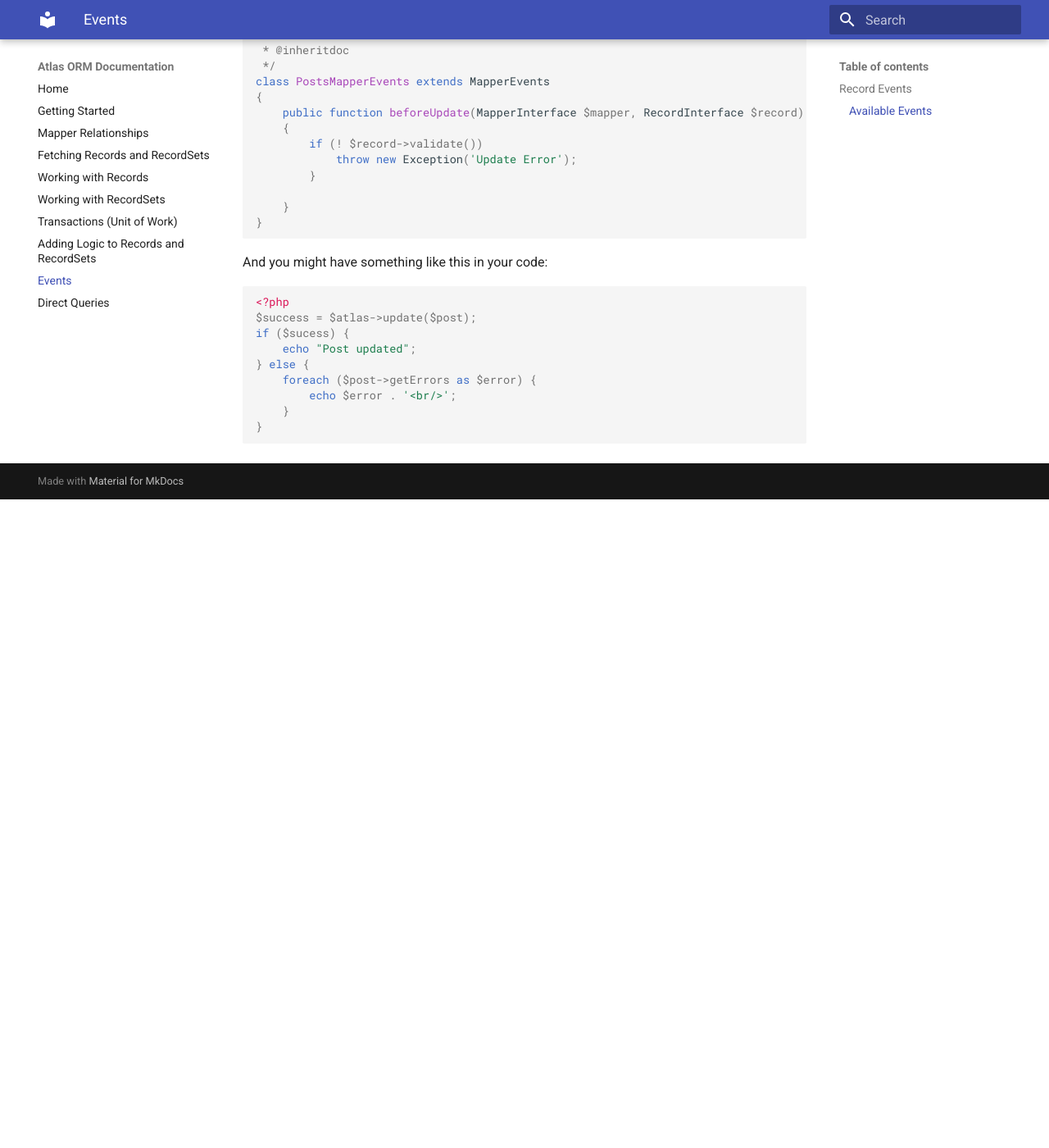
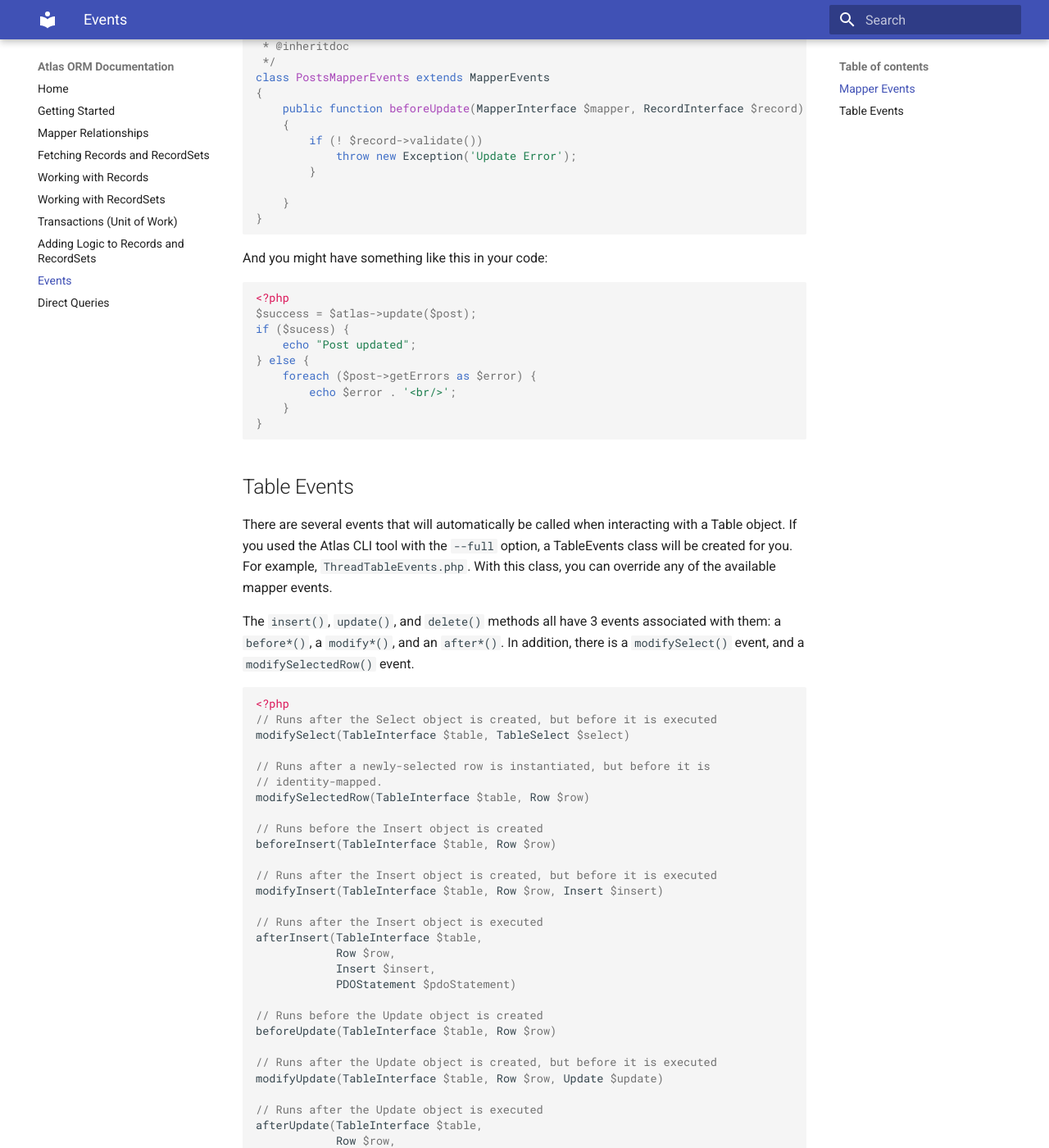
Before and after one commit to atlasphp/Atlas.Orm, an MkDocs documentation site: the page built from docs/events.md, in a window 1280 px wide and 1400 px high, scrolled down 1397 px. Shown: the whole window at 82% size. Built offline with MkDocs 1.6.1 and Material for MkDocs 9.7.7, drawn with Linux system fonts in a browser that asks for light colours; old or Windows-style settings are respelled for this version of MkDocs; before the commit the page ends 2006 px from its top, so only the background shows below that; some of the changed text lies outside the part shown.

Commit message:
add modifySelect() event to TableEvents and MapperEvents

````diff
--- a/docs/events.md
+++ b/docs/events.md
@@ -1,19 +1,21 @@
 # Events
 
-## Record Events
+## Mapper Events
 
 There are several events that will automatically be called when interacting with a
-Record object. If you used the Atlas CLI tool with the `--full` option, a
+Mapper object. If you used the Atlas CLI tool with the `--full` option, a
 MapperEvents class will be created for you. For example, `ThreadMapperEvents.php`.
 With this class, you can override any of the available mapper events.
 
-### Available Events
-
 The `insert()`, `update()`, and `delete()` methods all have 3 events associated
-with them. A `before*()`, a `modify*()`, and an `after*()`.
+with them: a `before*()`, a `modify*()`, and an `after*()`. In addition, there
+is a `modifySelect()` event.
 
 ```php
 <?php
+// Runs after the Select object is created, but before it is executed
+modifySelect(MapperInterface $mapper, MapperSelect $select)
+
 // Runs before the Insert object is created
 beforeInsert(MapperInterface $mapper, RecordInterface $record)
 
@@ -49,7 +51,6 @@ afterDelete(MapperInterface $mapper,
             RecordInterface $record,
             Delete $delete,
             PDOStatement $pdoStatement)
-
 ```
 
 Here is a simple example with the assumption that the Record object has a
@@ -93,3 +94,102 @@ if ($sucess) {
     }
 }
 ```
+
+## Table Events
+
+There are several events that will automatically be called when interacting with a
+Table object. If you used the Atlas CLI tool with the `--full` option, a
+TableEvents class will be created for you. For example, `ThreadTableEvents.php`.
+With this class, you can override any of the available mapper events.
+
+The `insert()`, `update()`, and `delete()` methods all have 3 events associated
+with them: a `before*()`, a `modify*()`, and an `after*()`. In addition, there
+is a `modifySelect()` event, and a `modifySelectedRow()` event.
+
+```php
+<?php
+// Runs after the Select object is created, but before it is executed
+modifySelect(TableInterface $table, TableSelect $select)
+
+// Runs after a newly-selected row is instantiated, but before it is
+// identity-mapped.
+modifySelectedRow(TableInterface $table, Row $row)
+
+// Runs before the Insert object is created
+beforeInsert(TableInterface $table, Row $row)
+
+// Runs after the Insert object is created, but before it is executed
+modifyInsert(TableInterface $table, Row $row, Insert $insert)
+
+// Runs after the Insert object is executed
+afterInsert(TableInterface $table,
+            Row $row,
+            Insert $insert,
+            PDOStatement $pdoStatement)
+
+// Runs before the Update object is created
+beforeUpdate(TableInterface $table, Row $row)
+
+// Runs after the Update object is created, but before it is executed
+modifyUpdate(TableInterface $table, Row $row, Update $update)
+
+// Runs after the Update object is executed
+afterUpdate(TableInterface $table,
+            Row $row,
+            Update $update,
+            PDOStatement $pdoStatement)
+
+// Runs before the Delete object is created
+beforeDelete(TableInterface $table, Row $row)
+
+// Runs after the Delete object is created, but before it is executed
+modifyDelete(TableInterface $table, Row $row, Delete $delete)
+
+// Runs after the Delete object is executed
+afterDelete(TableInterface $table,
+            Row $row,
+            Delete $delete,
+            PDOStatement $pdoStatement)
+```
+
+Here is a simple example with the assumption that the Record object has a
+`validate()` method and a `getErrors()` method. See the section on [Adding Logic
+to Records and RecordSets](behavior.html).
+
+```php
+<?php
+namespace Blog\DataSource\Posts;
+
+use Atlas\Orm\Table\TableEvents;
+use Atlas\Orm\Table\TableInterface;
+use Atlas\Orm\Table\Row;
+use Atlas\Orm\Exception;
+
+/**
+ * @inheritdoc
+ */
+class PostsTableEvents extends TableEvents
+{
+    public function beforeUpdate(TableInterface $table, Row $row)
+    {
+        if (! $record->validate())
+            throw new Exception('Update Error');
+        }
+
+    }
+}
+```
+
+And you might have something like this in your code:
+
+```php
+<?php
+$success = $atlas->update($post);
+if ($sucess) {
+    echo "Post updated";
+} else {
+    foreach ($post->getErrors as $error) {
+        echo $error . '<br/>';
+    }
+}
+```
````
Also changed, not shown: CHANGELOG.md (+13 -0 lines), 4 other files.
